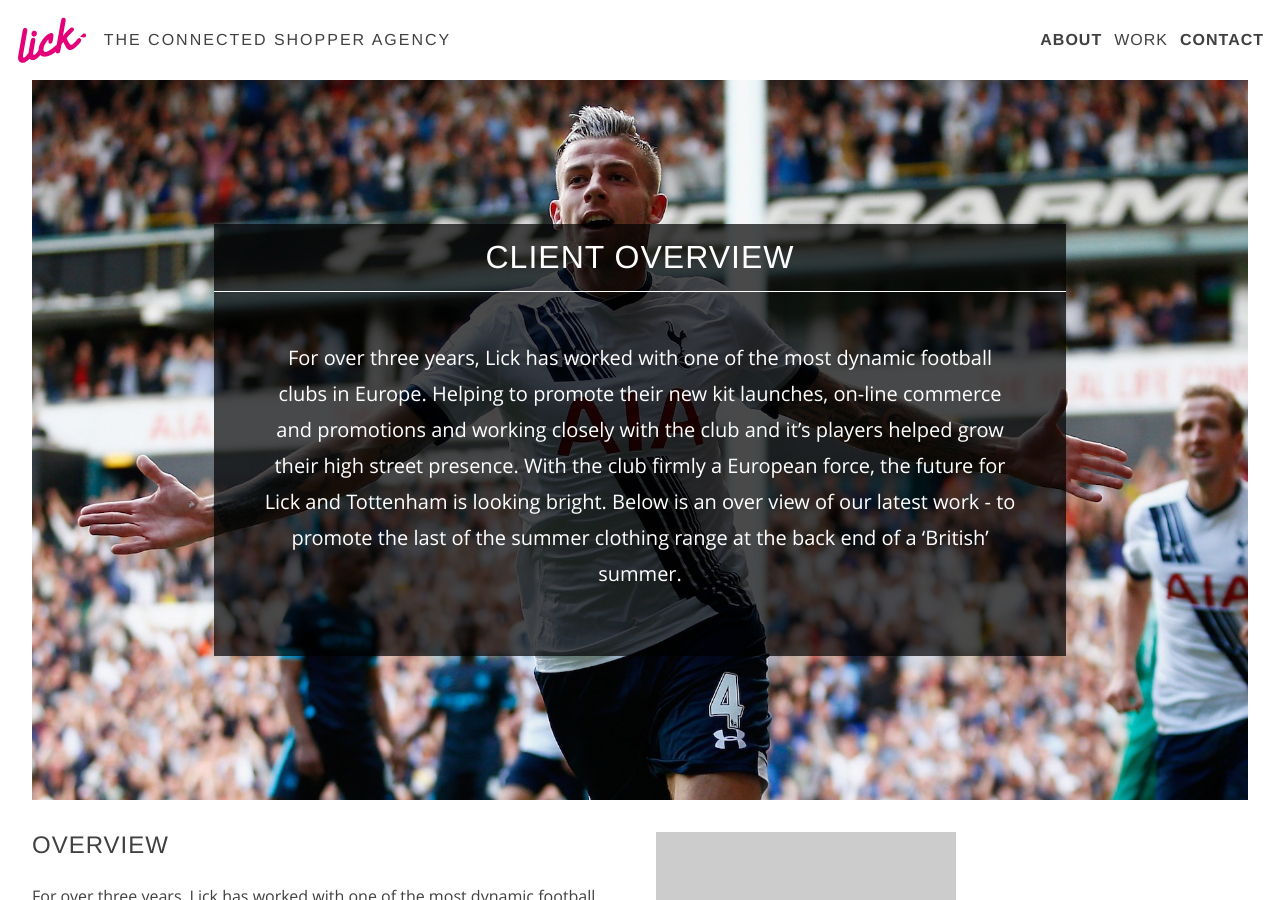
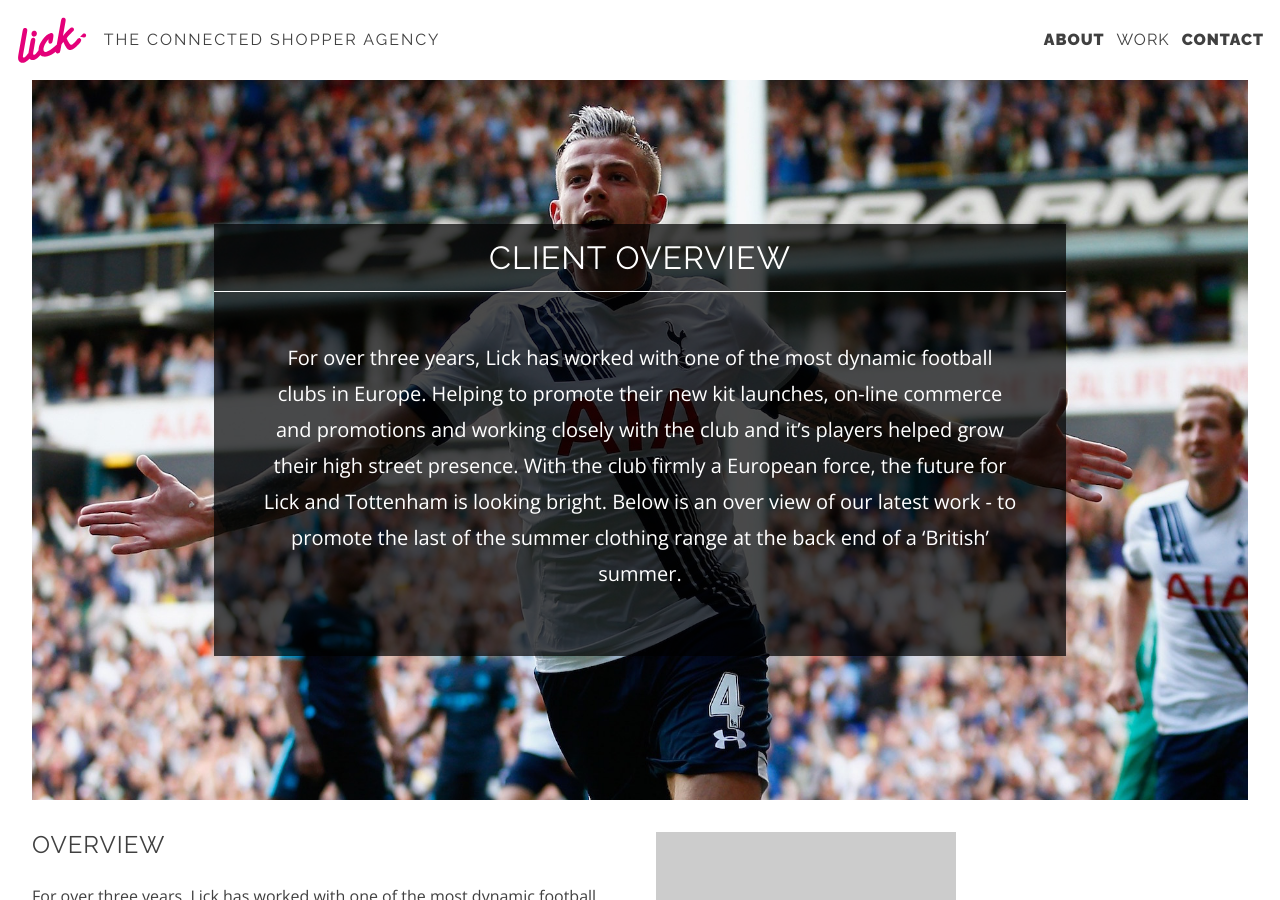
Before and after one commit to lickcreative/website, a Jekyll site: the page built from _case_studies/tottenham-hotspur-fc.markdown, in a window 1280 px wide and 900 px high. Built offline with Jekyll 4.4.1, drawn with Linux system fonts in a browser that asks for light colours; some web fonts are replaced.

Commit message:
Fix Safari font loading

```diff
--- a/_includes/head.html
+++ b/_includes/head.html
@@ -25,8 +25,9 @@
 
   <!-- CSS -->
   <link rel="stylesheet" href="{{ "/css/main.css" | prepend: site.baseurl }}">
-
-  <!-- Google Fonts [inline to avoid the extra request for the GFonts CSS file] -->
+  <!-- Google Fonts -->
+  <link href='https://fonts.googleapis.com/css?family=Open+Sans|Raleway:900,400' rel='stylesheet' type='text/css'>
+  <!-- Google Fonts [inline to avoid the extra request for the GFonts CSS file]
   <style media="screen">
   /* cyrillic-ext */
   @font-face {
@@ -116,5 +117,5 @@
   src: local('Raleway Black'), local('Raleway-Black'), url(https://fonts.gstatic.com/s/raleway/v11/PKCRbVvRfd5n7BTjtGiFZAzyDMXhdD8sAj6OAJTFsBI.woff2) format('woff2');
   unicode-range: U+0000-00FF, U+0131, U+0152-0153, U+02C6, U+02DA, U+02DC, U+2000-206F, U+2074, U+20AC, U+2212, U+2215, U+E0FF, U+EFFD, U+F000;
   }
-  </style>
+  </style>-->
 </head>
```
